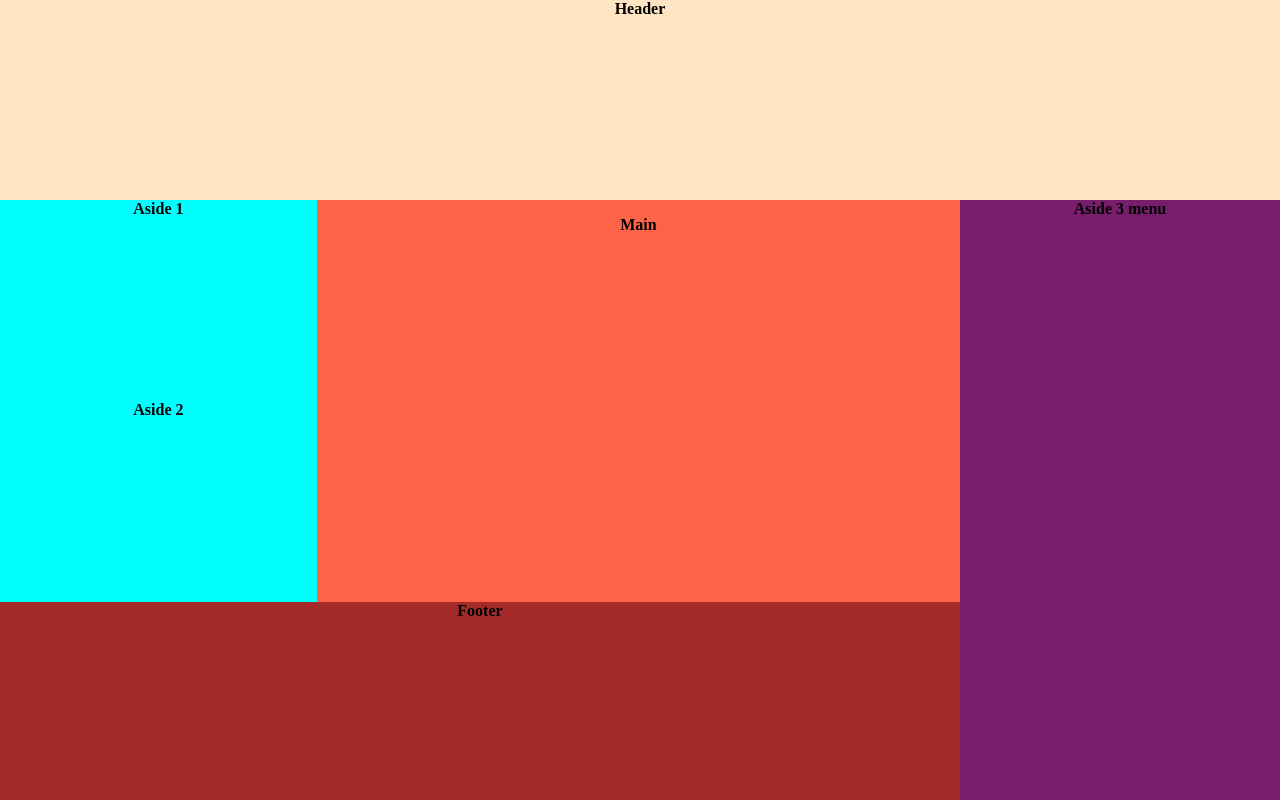
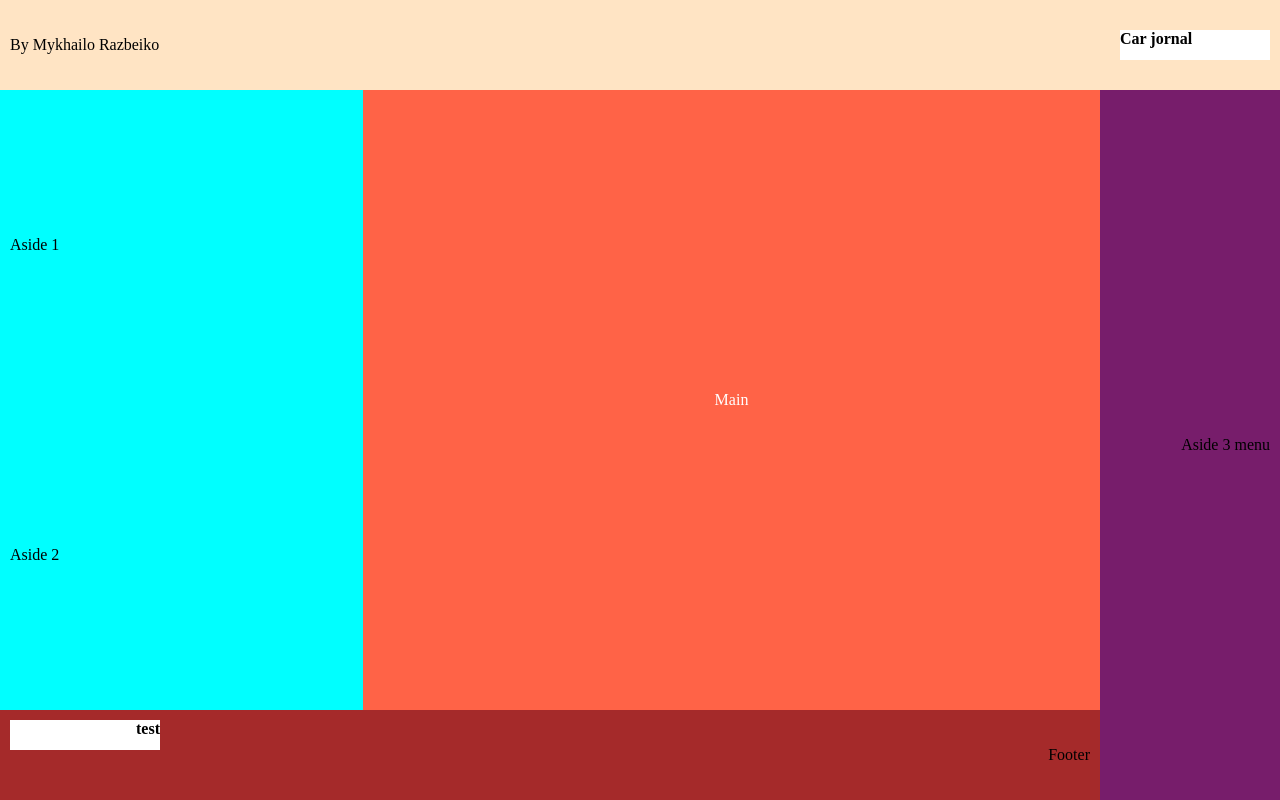
Before and after one commit to MykhailoRp/MykhailoRp.github.io, a plain HTML site: page lab1/lab1.html in a window 1280 px wide. Drawn offline with Linux system fonts and the light colour scheme.

Commit message:
Completed basic requirements

```diff
--- a/lab1/lab1.html
+++ b/lab1/lab1.html
@@ -9,29 +9,51 @@
 
     <div class="flex_parent parent_div">
 
-        <header class="header">
+        <header class="header flex_center flex_aling">
 
-            Header
+            <p>By Mykhailo Razbeiko</p>
+
+            <h4 id="x">Car jornal</h4>
 
         </header>
 
         <main class="content_container flex_parent">
 
             <section class="section_left">
-                <aside class="aside aside_content aside-1">Aside 1</aside>
-                <aside class="aside aside_content aside-2">Aside 2</aside>
+                <aside class="aside aside_content aside-1 flex_center">
+
+                    <p>Aside 1</p>
+
+                </aside>
+                <aside class="aside aside_content aside-2 flex_center">
+
+                    <p>Aside 2</p>
+
+                </aside>
             </section>
 
-            <article class="content">
+            <article class="page_content fade flex_center">
+
                 <p>Main</p>
+
             </article>
 
 
-            <footer class="footer">Footer</footer>
+            <footer class="footer flex_center flex_aling">
+
+                <h4 id="y">test</h4>
+
+                <p>Footer</p>
+
+            </footer>
 
         </main>
 
-        <aside class="aside aside-3 menu">Aside 3 menu</aside>
+        <aside class="aside aside-3 aside_menu flex_center">
+
+            <p>Aside 3 menu</p>
+
+        </aside>
     </div>
 
 </body>
--- a/lab1/lab1_static.css
+++ b/lab1/lab1_static.css
@@ -1,3 +1,39 @@
+:root {
+    --bar-height: 90px;
+    --content-height: calc(100% - (var(--bar-height)));
+
+    --menu-width: 180px;
+    --content-width: calc(100% - (var(--menu-width)));
+}
+
+
+.fade {
+    background-color: #DB1F48;
+    color: #fff;
+    transition: background-color 1s;
+}
+
+.fade:hover {
+    background-color: #004369;
+}
+
+p {
+    margin: 10px;
+}
+
+h4{
+    margin: 10px;
+    background-color: white;
+    width: 150px;
+    height: 30px;
+    vertical-align: bottom;
+}
+
+#y {
+    align-self: flex-start;
+    text-align: right;
+}
+
 .parent_div {
     position: absolute;
     top: 0;
@@ -9,11 +45,26 @@
 .flex_parent {
     display: flex;
     flex-flow: row wrap;
-    font-weight: bold;
-    text-align: center;
+}
+
+.flex_aling {
+    display: flex;
+    justify-content: space-between;
+}
+
+.flex_center {
+    display: flex;
+    align-items:center;
+}
+
+.content_container{
+    width: var(--content-width);
+    height: var(--content-height);
+    order: 2;
 }
 
 .aside{
+    justify-content: left;
     background-color:aqua;
 }
 
@@ -22,47 +73,35 @@
     height: 50%;
 }
 
-.content_container{
-    width: 75%;
-    height: 75%;
-    background-color: rgb(61, 44, 23);
-    order: 2;
-}
-
-.menu{
+.aside_menu{
+    justify-content: right;
     background-color: rgb(119, 29, 107);
     order: 2;
-    width: 25%;
-    height: 75%;
+    width: var(--menu-width);
+    height: var(--content-height);
 }
 
 .header{
     background-color: bisque;
     width: 100%;
-    height: 25%;
-}
-
-.article{
-    background-color: aquamarine;
-    width: 67%;
-    height: 67%;
+    height: var(--bar-height);
 }
 
 .section_left{
-    background-color:aliceblue;
     width: 33%;
-    height: 67%;
-
+    height: var(--content-height);
 }
 
-.content{
+.page_content{
+    justify-content: center;
     background-color: tomato;
     width: 67%;
-    height: 67%;
+    height: var(--content-height);
 }
 
 .footer{
+    /* justify-content: right; */
     background-color: brown;
     width: 100%;
-    height: 33%;
+    height: var(--bar-height);
 }
```
